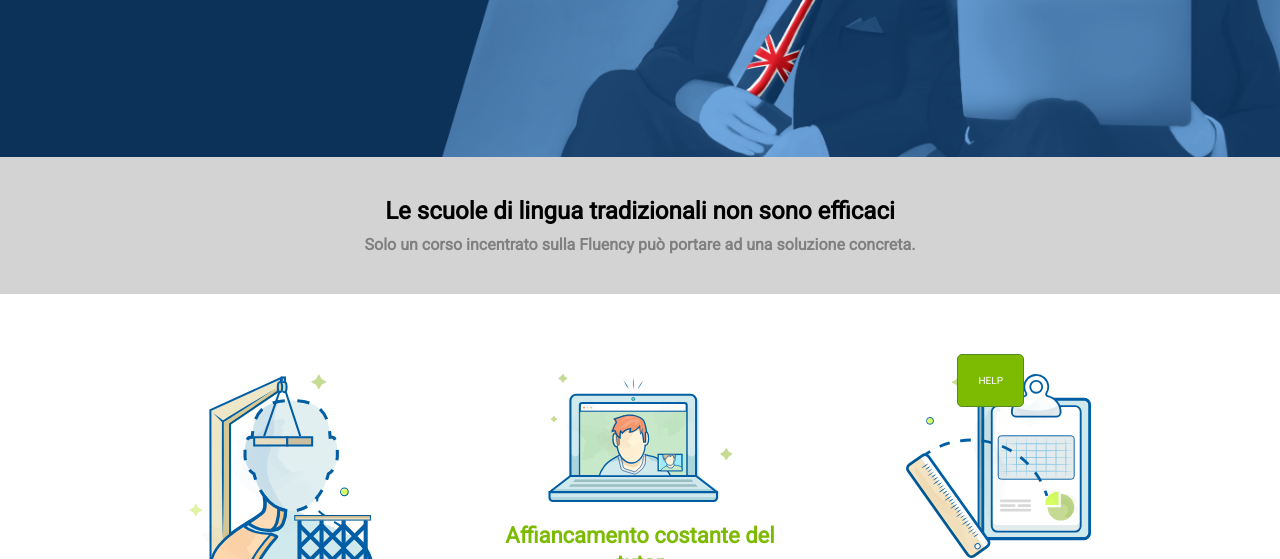
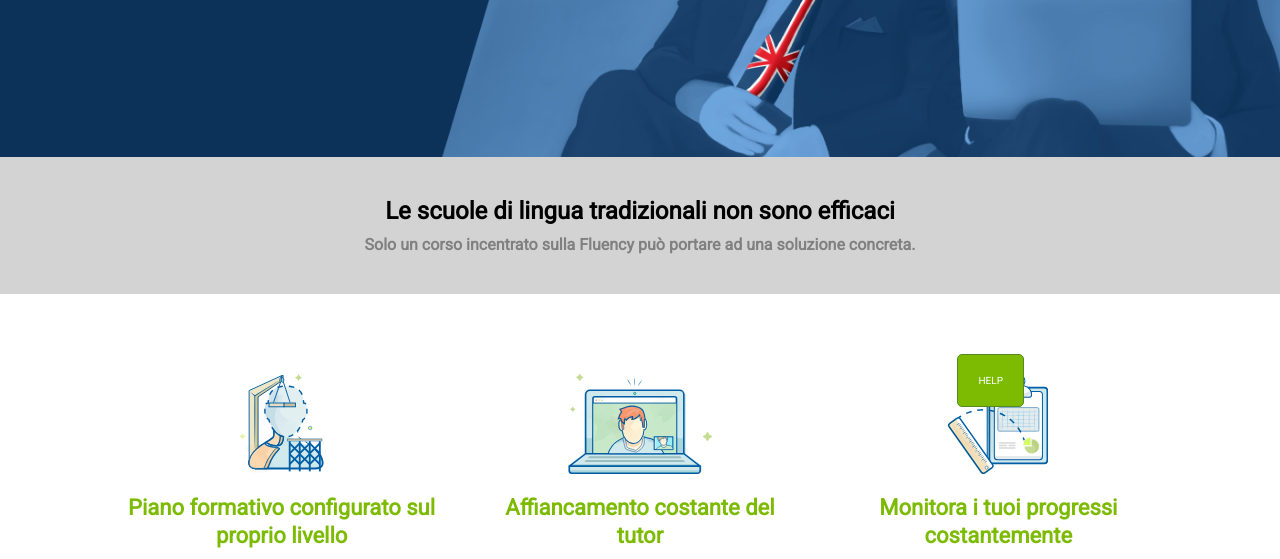
Before and after one commit to TommasoAgo/htmlcss-fluentify, a plain HTML site: page index.html in a window 1280 px wide. Shown: the part 393-952 px from the top of the page. Drawn offline with Linux system fonts and the light colour scheme.

Commit message:
Sistemato immagini

```diff
--- a/css/style.css
+++ b/css/style.css
@@ -162,14 +162,15 @@ nav ul li {
 
 /* IMG Container */
 .img-container {
-    width: 60%;
-    height: 30%;
+    width: 80%;
+    height: 100px;
     margin: auto;
     object-fit: contain;
     margin-top: 50px;
 }
 
 .img-container img {
+    width: 100%;
     height: 100%;
 }
 
```
